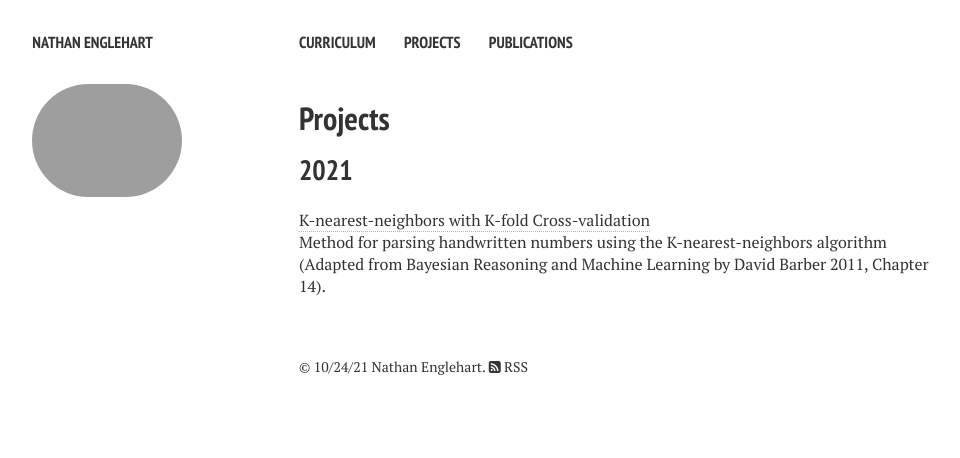
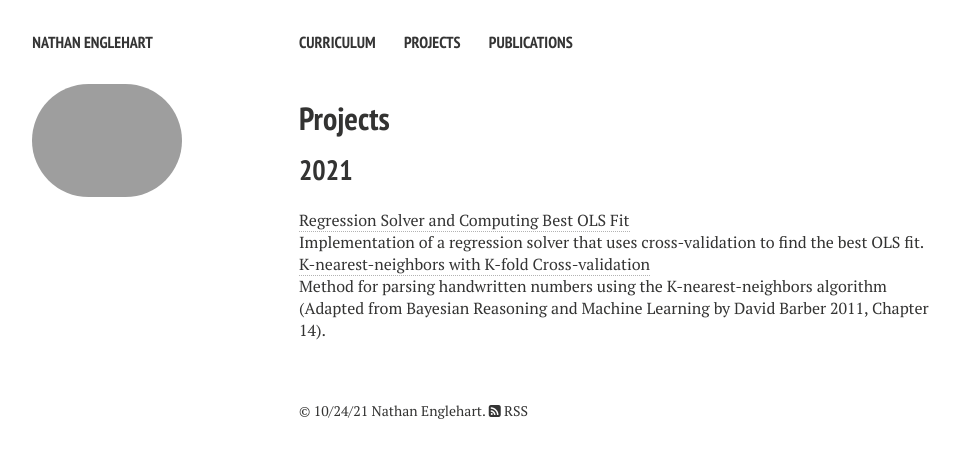
Before and after one commit to nathanenglehart/nathanenglehart.github.io, a Jekyll site: the page built from projects.md, in a window 1280 px wide. Shown: the top 458 px of the page, without its empty margins (21-981 px from the left). Built offline with Jekyll 4.4.1, drawn with Linux system fonts in a browser that asks for light colours; nearby versions of some CDN libraries.

Commit message:
Update projects.md

```diff
--- a/projects.md
+++ b/projects.md
@@ -9,5 +9,8 @@
 
 ## 2021
 
+[Regression Solver and Computing Best OLS Fit](https://nathanenglehart.github.io/projects/regression)<br>
+Implementation of a regression solver that uses cross-validation to find the best OLS fit.
+
 [K-nearest-neighbors with K-fold Cross-validation](https://nathanenglehart.github.io/projects/knn)<br>
 Method for parsing handwritten numbers using the K-nearest-neighbors algorithm (Adapted from Bayesian Reasoning and Machine Learning by David Barber 2011, Chapter 14).
```
